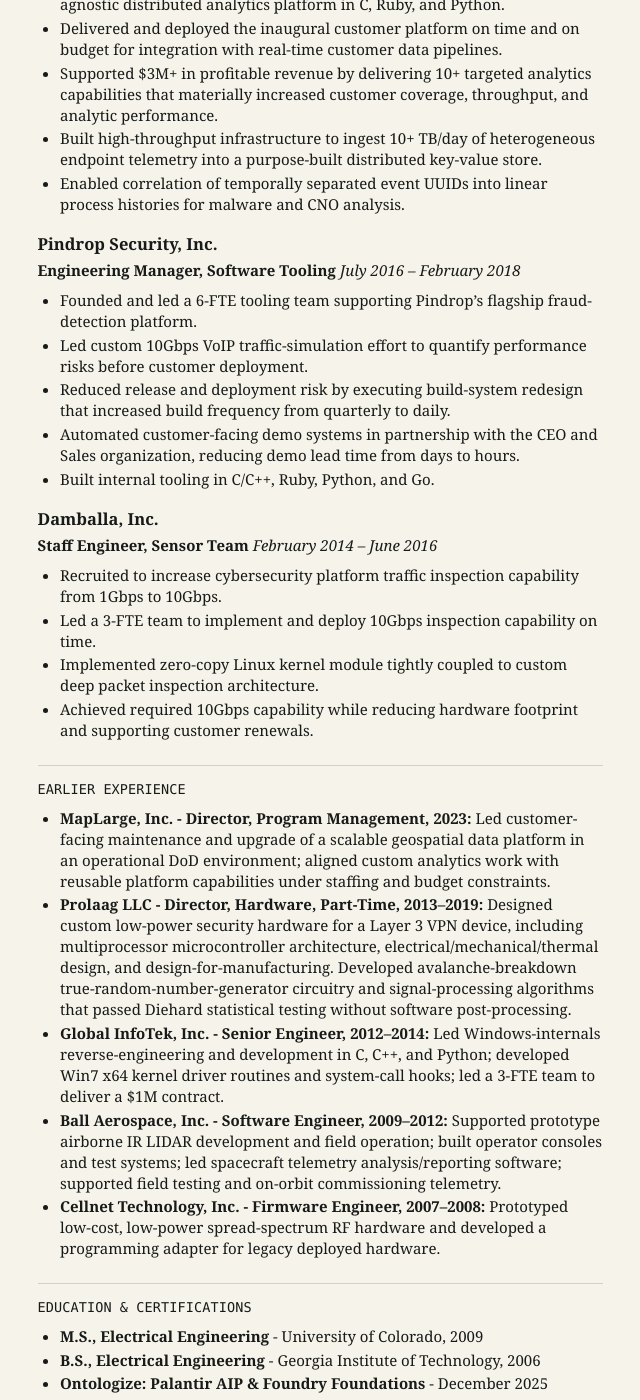
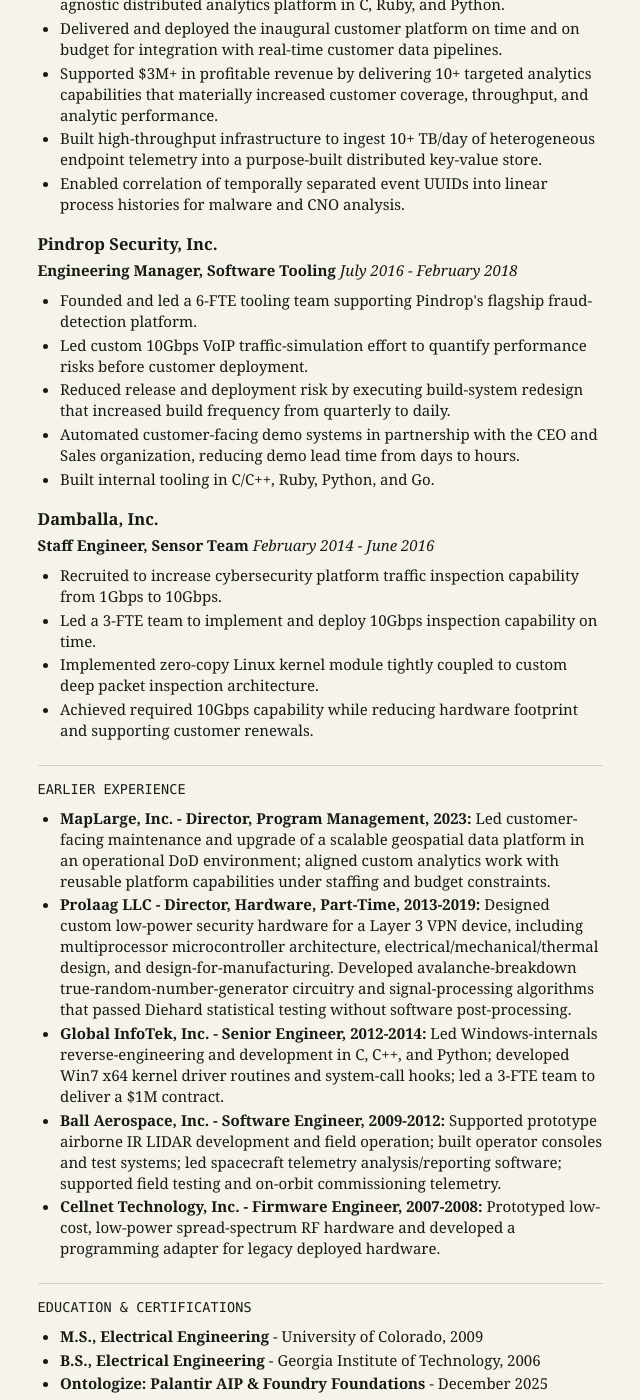
Before and after one commit to tylergraff/tylergraff.github.io, a Jekyll site: the page built from resume.md, in a window 1280 px wide and 1400 px high, scrolled down 1824 px. Shown: the whole window, without its empty margins (320-960 px from the left). Built offline with Jekyll 4.4.1, drawn with Linux system fonts in a browser that asks for light colours; some of the changed text lies outside the part shown.

```diff
--- a/Gemfile
+++ b/Gemfile
@@ -1,3 +1,7 @@
 source "https://rubygems.org"
 gem "jekyll", "~> 4.3"
 gem "jekyll-feed", "~> 0.12"
+
+group :development do
+  gem "html-proofer", "~> 5.0"
+end
--- a/_config.yml
+++ b/_config.yml
@@ -7,5 +7,16 @@ baseurl: ""
 markdown: kramdown
 permalink: /:title/
 
+# Force ASCII output: keep quotes straight and typographic symbols as plain
+# ASCII sequences instead of Unicode dashes/ellipses.
+kramdown:
+  smart_quotes: [39, 39, 34, 34]
+  typographic_symbols:
+    mdash: "--"
+    ndash: "-"
+    hellip: "..."
+    laquo: "<<"
+    raquo: ">>"
+
 # Disable plugins
 plugins: []
--- a/_layouts/appnote.html
+++ b/_layouts/appnote.html
@@ -4,7 +4,7 @@ layout: default
 
 <article class="page">
     <h1 class="page-title">{{ page.title }}</h1>
-    <p class="appnote-meta">{{ page.author }} · {{ page.date | date: "%Y-%m-%d" }}</p>
+    <p class="appnote-meta">{{ page.author }} | {{ page.date | date: "%Y-%m-%d" }}</p>
     <div class="page-content">
         {{ content }}
     </div>
--- a/_layouts/default.html
+++ b/_layouts/default.html
@@ -3,7 +3,7 @@
 <head>
     <meta charset="UTF-8">
     <meta name="viewport" content="width=device-width, initial-scale=1.0">
-    <title>{{ page.title }} – {{ site.title }}</title>
+    <title>{{ page.title }} - {{ site.title }}</title>
     <meta name="description" content="{{ page.description | default: site.description }}">
     <link rel="stylesheet" href="/assets/css/main.css">
 
--- a/resume.md
+++ b/resume.md
@@ -28,9 +28,9 @@ Past work includes high-throughput cyber analytics, 10Gbps packet-processing sys
 ### MetroStar Systems, Inc.
 
 **Technical Fellow and AI Product Owner**
-*January 2025 – Present*
+*January 2025 - Present*
 
-Led architecture and product ownership for Midas, MetroStar’s governed AI platform for structured, repeatable, auditable workflows in defense and federal environments.
+Led architecture and product ownership for Midas, MetroStar's governed AI platform for structured, repeatable, auditable workflows in defense and federal environments.
 * Led 7 FTE team to transform a prototype AI system into a modular workflow platform resulting in $2M in business across multiple pilot customers.
 * Designed core architecture: plugin-based internal system bus, state-machine LLM orchestration, scoped agent/tool execution, deterministic test harness, and audit-oriented execution model.
 * Defined reusable workflow patterns for RMF-aligned assessment, continuous ATO support, software artifact review, and controlled technical-document evaluation.
@@ -39,7 +39,7 @@ Led architecture and product ownership for Midas, MetroStar’s governed AI plat
 * Led products to awardable status on Tradewinds Solutions Marketplace and DoD Platform One Marketplace.
 
 **Senior Engineer, Defense Business Unit**
-*January 2024 – January 2025*
+*January 2024 - January 2025*
 
 Supported AI/ML technical strategy, solution architecture, proposal development, and practical AI adoption across a defense portfolio.
 
@@ -51,7 +51,7 @@ Supported AI/ML technical strategy, solution architecture, proposal development,
 ### Voreas Laboratories, Inc.
 
 **Director / Engineering Manager, Systems Engineering**
-*February 2018 – February 2023*
+*February 2018 - February 2023*
 
 Built and led engineering teams responsible for a custom cybersecurity analytics platform across AWS, Azure, and on-prem customer deployments.
 
@@ -64,9 +64,9 @@ Built and led engineering teams responsible for a custom cybersecurity analytics
 ### Pindrop Security, Inc.
 
 **Engineering Manager, Software Tooling**
-*July 2016 – February 2018*
+*July 2016 - February 2018*
 
-* Founded and led a 6-FTE tooling team supporting Pindrop’s flagship fraud-detection platform.
+* Founded and led a 6-FTE tooling team supporting Pindrop's flagship fraud-detection platform.
 * Led custom 10Gbps VoIP traffic-simulation effort to quantify performance risks before customer deployment.
 * Reduced release and deployment risk by executing build-system redesign that increased build frequency from quarterly to daily.
 * Automated customer-facing demo systems in partnership with the CEO and Sales organization, reducing demo lead time from days to hours.
@@ -75,7 +75,7 @@ Built and led engineering teams responsible for a custom cybersecurity analytics
 ### Damballa, Inc.
 
 **Staff Engineer, Sensor Team**
-*February 2014 – June 2016*
+*February 2014 - June 2016*
 
 * Recruited to increase cybersecurity platform traffic inspection capability from 1Gbps to 10Gbps.
 * Led a 3-FTE team to implement and deploy 10Gbps inspection capability on time.
@@ -85,10 +85,10 @@ Built and led engineering teams responsible for a custom cybersecurity analytics
 ## Earlier Experience
 
 - **MapLarge, Inc. - Director, Program Management, 2023:** Led customer-facing maintenance and upgrade of a scalable geospatial data platform in an operational DoD environment; aligned custom analytics work with reusable platform capabilities under staffing and budget constraints.
-- **Prolaag LLC - Director, Hardware, Part-Time, 2013–2019:** Designed custom low-power security hardware for a Layer 3 VPN device, including multiprocessor microcontroller architecture, electrical/mechanical/thermal design, and design-for-manufacturing. Developed avalanche-breakdown true-random-number-generator circuitry and signal-processing algorithms that passed Diehard statistical testing without software post-processing.
-- **Global InfoTek, Inc. - Senior Engineer, 2012–2014:** Led Windows-internals reverse-engineering and development in C, C++, and Python; developed Win7 x64 kernel driver routines and system-call hooks; led a 3-FTE team to deliver a $1M contract.
-- **Ball Aerospace, Inc. - Software Engineer, 2009–2012:** Supported prototype airborne IR LIDAR development and field operation; built operator consoles and test systems; led spacecraft telemetry analysis/reporting software; supported field testing and on-orbit commissioning telemetry.
-- **Cellnet Technology, Inc. - Firmware Engineer, 2007–2008:** Prototyped low-cost, low-power spread-spectrum RF hardware and developed a programming adapter for legacy deployed hardware.
+- **Prolaag LLC - Director, Hardware, Part-Time, 2013-2019:** Designed custom low-power security hardware for a Layer 3 VPN device, including multiprocessor microcontroller architecture, electrical/mechanical/thermal design, and design-for-manufacturing. Developed avalanche-breakdown true-random-number-generator circuitry and signal-processing algorithms that passed Diehard statistical testing without software post-processing.
+- **Global InfoTek, Inc. - Senior Engineer, 2012-2014:** Led Windows-internals reverse-engineering and development in C, C++, and Python; developed Win7 x64 kernel driver routines and system-call hooks; led a 3-FTE team to deliver a $1M contract.
+- **Ball Aerospace, Inc. - Software Engineer, 2009-2012:** Supported prototype airborne IR LIDAR development and field operation; built operator consoles and test systems; led spacecraft telemetry analysis/reporting software; supported field testing and on-orbit commissioning telemetry.
+- **Cellnet Technology, Inc. - Firmware Engineer, 2007-2008:** Prototyped low-cost, low-power spread-spectrum RF hardware and developed a programming adapter for legacy deployed hardware.
 
 ## Education & Certifications
 
```
Also changed, not shown: app-notes/hardware-entropy-avalanche-rng.md (+6 -6 lines), Gemfile.lock, 1 other file.
